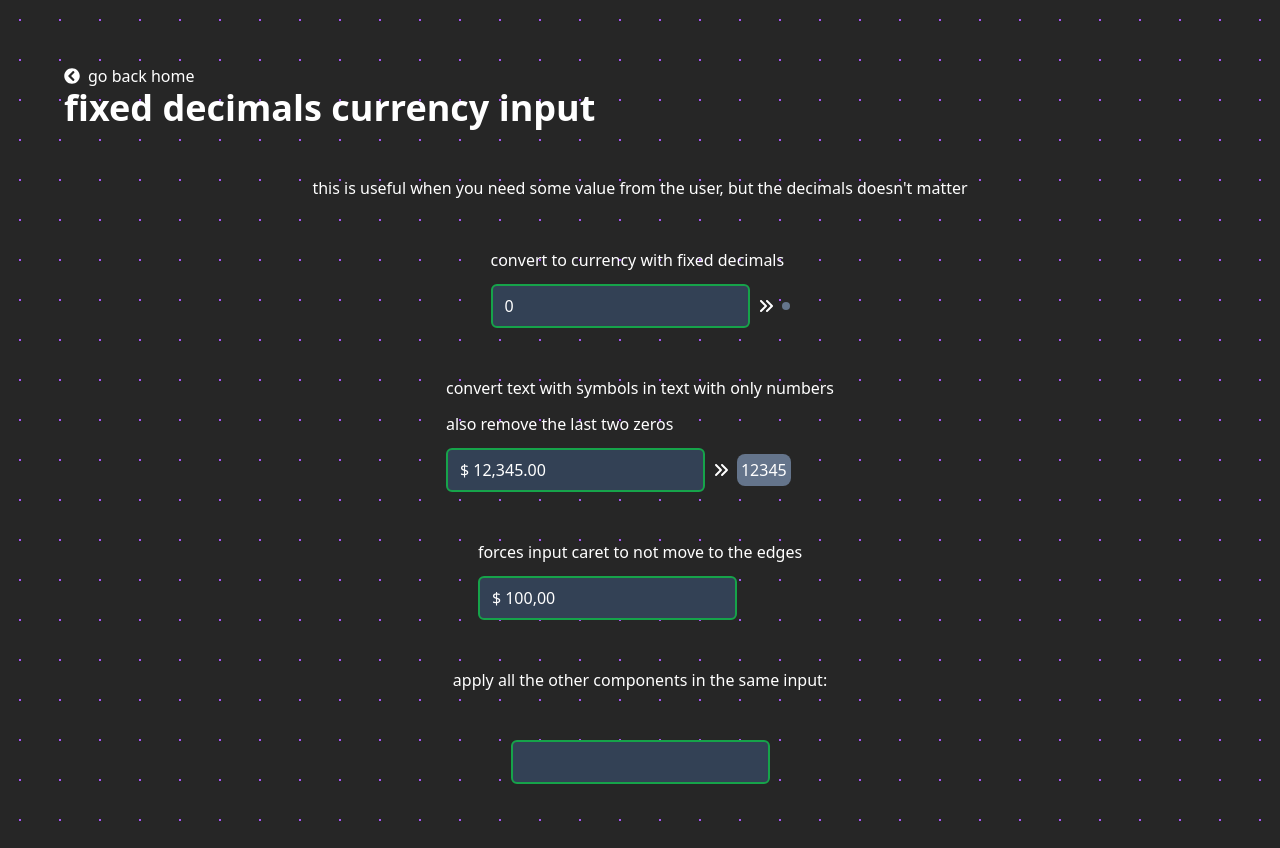
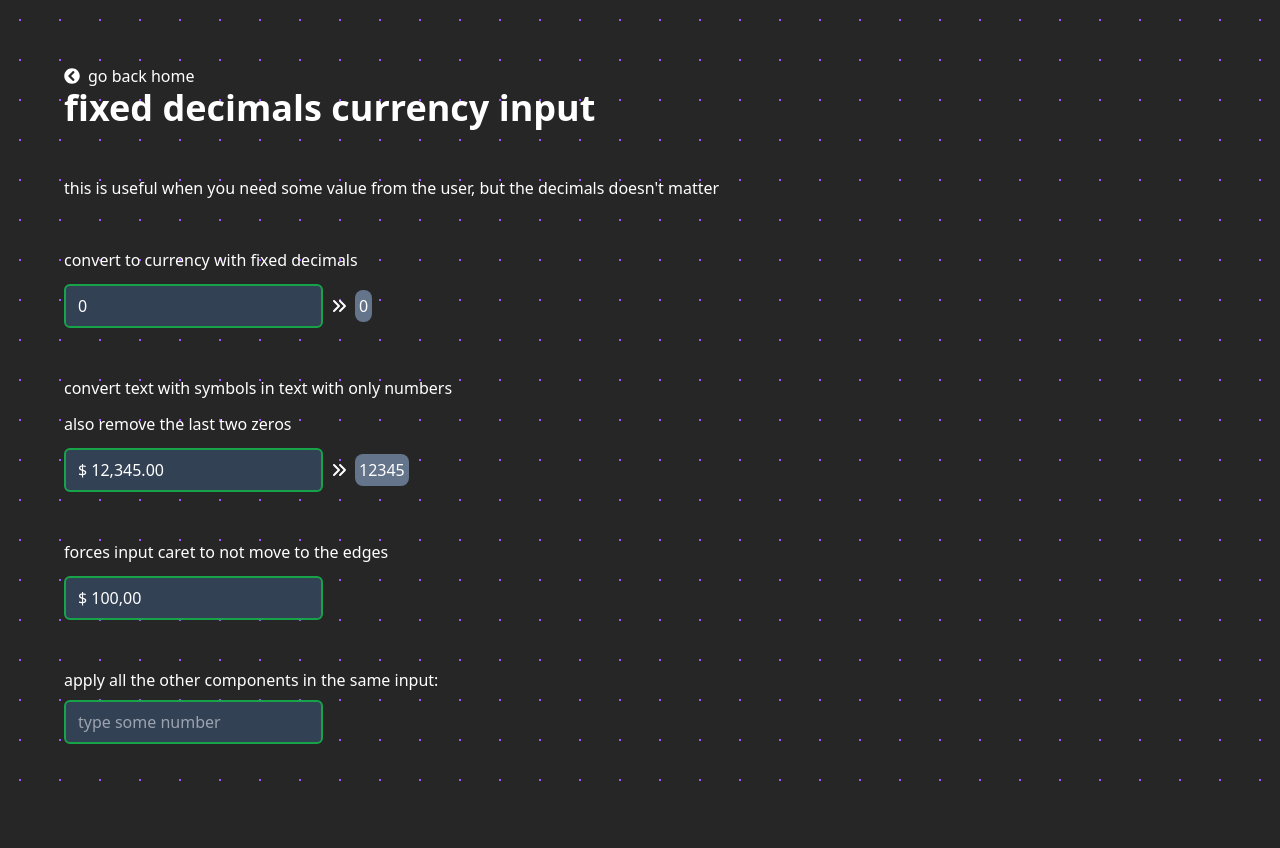
Before and after one commit to carmogui/draftbox, a React (Vite) app: page /currency in a window 1280 px wide. After the commit the page ends 808 px from the top, so only its background shows below. Built offline with nearby package versions, Linux system fonts and the light colour scheme.

Commit message:
refactor: improve pages alignments

```diff
--- a/src/App.tsx
+++ b/src/App.tsx
@@ -15,7 +15,7 @@ function Card({
   route: Routes;
 }) {
   return (
-    <div className="glass flex flex-col items-center justify-between w-96 min-h-56 shadow-md rounded-lg p-5 gap-4">
+    <div className="glass flex flex-col flex-1 items-center justify-between min-w-72 min-h-56 shadow-md rounded-lg p-5 gap-4">
       <h2 className="w-full text-4xl font-bold">{title}</h2>
 
       <div className="flex flex-col gap-4 bg-slate-700 p-3 rounded-md w-full h-72">
@@ -41,16 +41,23 @@ function App() {
     <CommonScreen>
       <h1 className="font-bold text-6xl font-mono tracking-widest">DRAFTBOX</h1>
 
-      <div className="flex gap-4">
+      <div className="flex gap-4 flex-wrap">
         <Card title={"fixed decimals currency input"} route={Routes.Currency}>
-          <label className="flex flex-col items-start gap-1">
-            <span>type some number</span>
-            <FinalCurrencyInput />
-          </label>
+          <div className="flex flex-col gap-7">
+            <span>
+              useful when you need some value from the user, but the decimals
+              doesn't matter
+            </span>
+
+            <label className="flex flex-col items-start gap-1">
+              <span>example: </span>
+              <FinalCurrencyInput />
+            </label>
+          </div>
         </Card>
 
         <Card title={"onboarding for page tutorials"} route={Routes.Onboarding}>
-          <>
+          <div className="flex flex-col gap-7">
             <span>
               a sequence of modals that point to a specific location in the
               screen that can be used to teach the user how the system works
@@ -66,7 +73,7 @@ function App() {
               </Button>
               <span>to see an example</span>
             </div>
-          </>
+          </div>
         </Card>
 
         <Card title={"scroll into view"} route={Routes.Onboarding}>
--- a/src/components/common-screen/index.tsx
+++ b/src/components/common-screen/index.tsx
@@ -16,7 +16,7 @@ export function CommonScreen({ children, title, goBack }: Props) {
 
   return (
     <div className=" flex min-h-[100dvh]">
-      <div className="custom-background flex items-center flex-col w-full max-w-screen-xl min-h-full mx-auto p-16 gap-12">
+      <div className="custom-background flex flex-col w-full max-w-screen-xl min-h-full mx-auto p-16 gap-12">
         {title ? (
           <div className="flex flex-col w-full">
             <button
--- a/src/pages/currency/components/clean-string/index.tsx
+++ b/src/pages/currency/components/clean-string/index.tsx
@@ -20,6 +20,7 @@ export function CleanString() {
 
       <div className="flex gap-2 items-center">
         <Input
+          placeholder="type some number"
           type="tel"
           value={value}
           onChange={(e) => {
--- a/src/pages/currency/components/convert-currency/index.tsx
+++ b/src/pages/currency/components/convert-currency/index.tsx
@@ -19,6 +19,7 @@ export function ConvertCurrency() {
 
       <div className="flex gap-2 items-center">
         <Input
+          placeholder="type some number"
           value={value}
           onChange={(e) => {
             setValue(e.target.value);
@@ -28,7 +29,7 @@ export function ConvertCurrency() {
         <FaAnglesRight />
 
         <span className="bg-slate-500 rounded-lg p-1 text-right">
-          {formattedValue}
+          {formattedValue || 0}
         </span>
       </div>
     </div>
--- a/src/pages/currency/components/custom-caret-input/index.tsx
+++ b/src/pages/currency/components/custom-caret-input/index.tsx
@@ -11,6 +11,7 @@ export function CustomCaretInput() {
 
       <div className="flex gap-2 items-center">
         <Input
+          placeholder="type some number"
           value={inputValue}
           onChange={(e) => {
             e.preventDefault();
--- a/src/pages/currency/components/final-currency-input/index.tsx
+++ b/src/pages/currency/components/final-currency-input/index.tsx
@@ -26,6 +26,7 @@ export function FinalCurrencyInput() {
 
   return (
     <Input
+      placeholder="type some number"
       forwardRef={ref}
       value={value}
       onChange={(e) => {
--- a/src/pages/currency/index.tsx
+++ b/src/pages/currency/index.tsx
@@ -20,9 +20,13 @@ export function Currency() {
 
       <CustomCaretInput />
 
-      <span>apply all the other components in the same input:</span>
+      <div className="flex flex-col gap-2">
+        <span>apply all the other components in the same input:</span>
 
-      <FinalCurrencyInput />
+        <div>
+          <FinalCurrencyInput />
+        </div>
+      </div>
     </CommonScreen>
   );
 }
```
